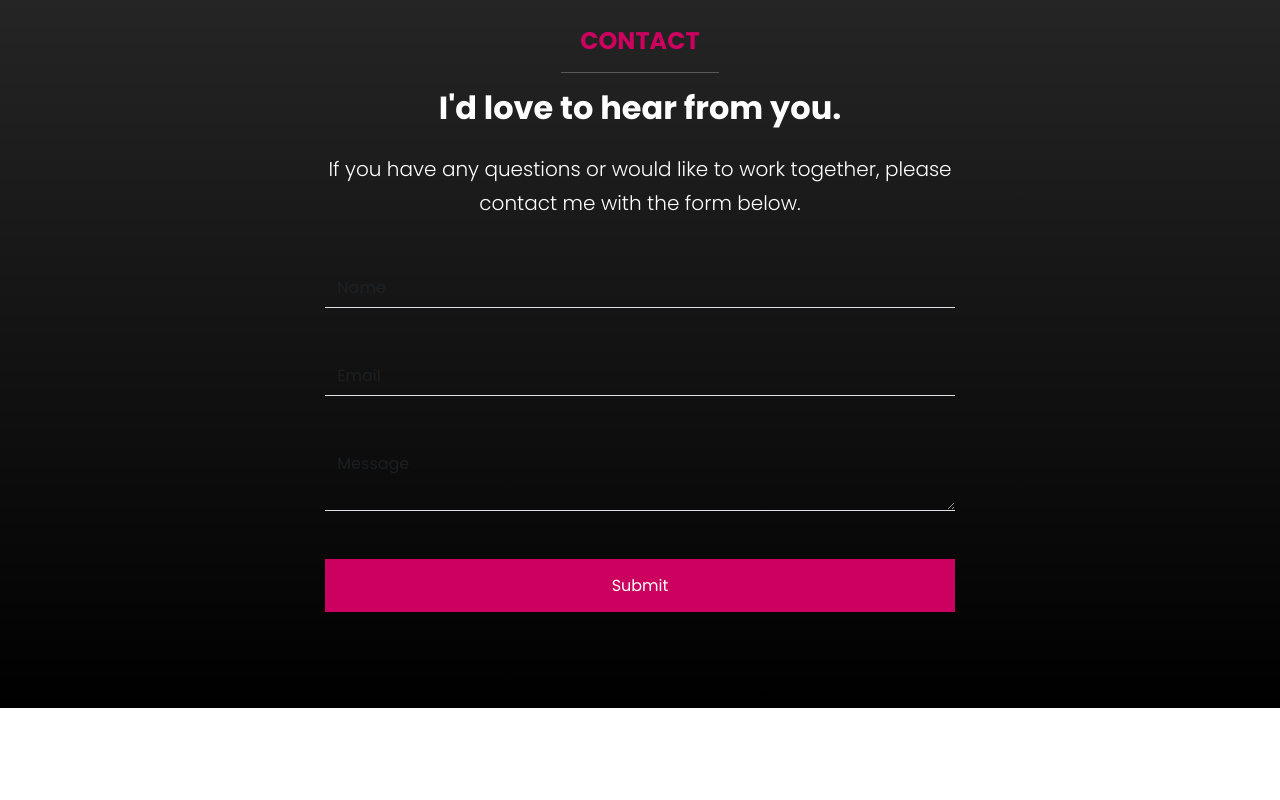
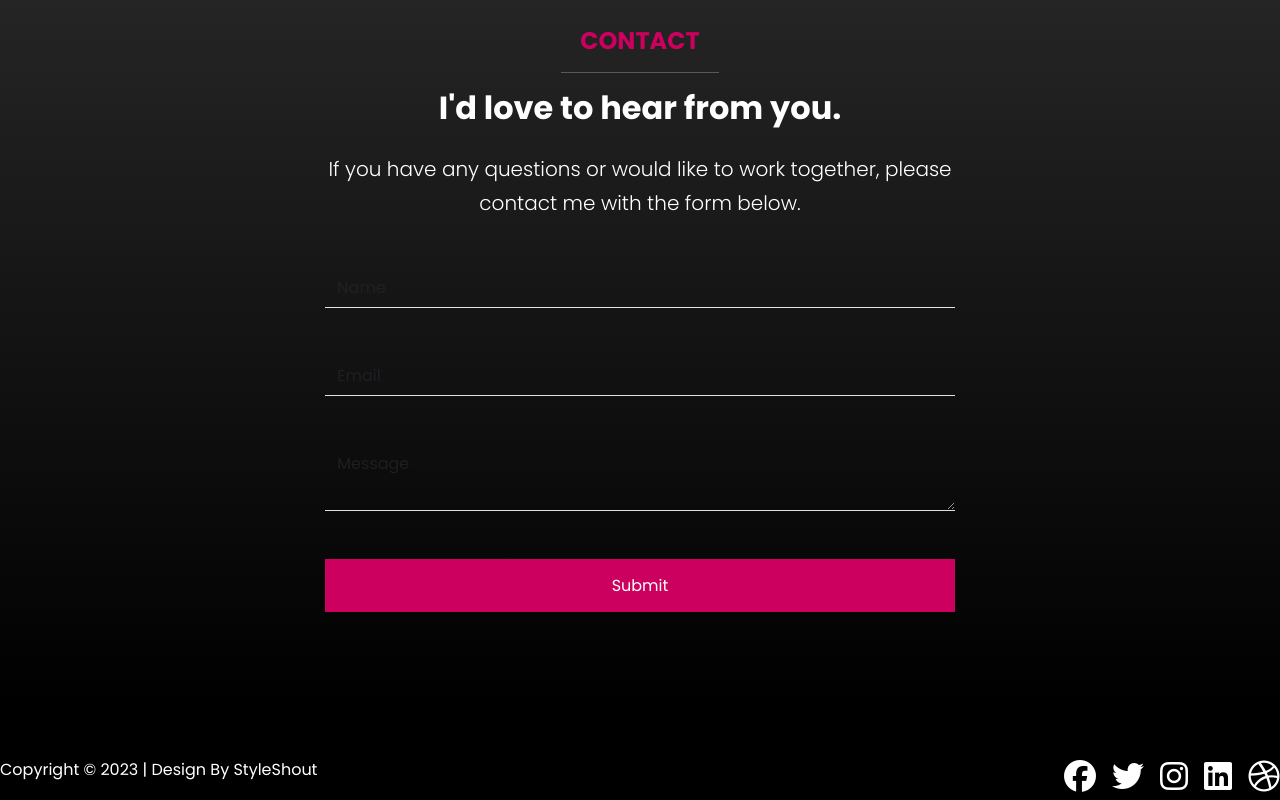
Before and after one commit to eldiaby/Portfolio, a website: page index.html in a window 1280 px wide. Shown: the part 6155-6955 px from the top of the page. Before the commit the page ends 6863 px from the top, so only its background shows below. Drawn offline with Linux system fonts and the light colour scheme.

Commit message:
Add the footer part

```diff
--- a/index.html
+++ b/index.html
@@ -506,6 +506,31 @@
     </main>
     <!-- End of main page content -->
     <!-- ========================================================================== -->
+    <!-- Footer -->
+    <footer class="d-flex pt-5 text-bg-dark mt-0">
+      <p class="flex-grow-1">
+        Copyright &copy; 2023 | Design By StyleShout
+      </p>
+      <div class="hstack gap-3">
+        <a href="#">
+          <i class="fab fa-facebook fa-2x text-white"></i>
+        </a>
+        <a class="text-decoration-none" href="#">
+          <i class="fab fa-twitter fa-2x text-white"></i>
+        </a>
+        <a class="text-decoration-none" href="#">
+          <i class="fab fa-instagram fa-2x text-white"></i>
+        </a>
+        <a class="text-decoration-none" href="#">
+          <i class="fab fa-linkedin fa-2x text-white"></i>
+        </a>
+        <a class="text-decoration-none" href="#">
+          <i class="fab fa-dribbble fa-2x text-white"></i>
+        </a>
+      </div>
+    </footer>
+
+    <!-- ========================================================================== -->
   </body>
 
 </html>
```
